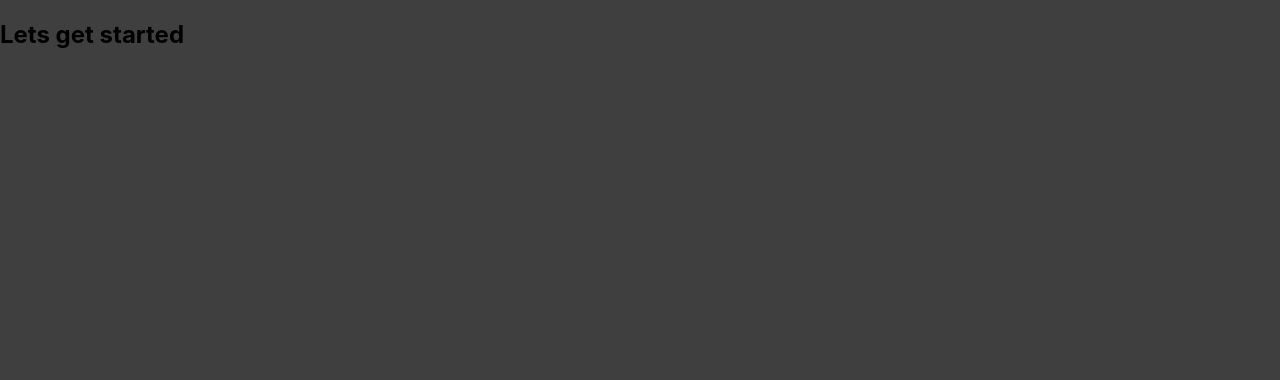
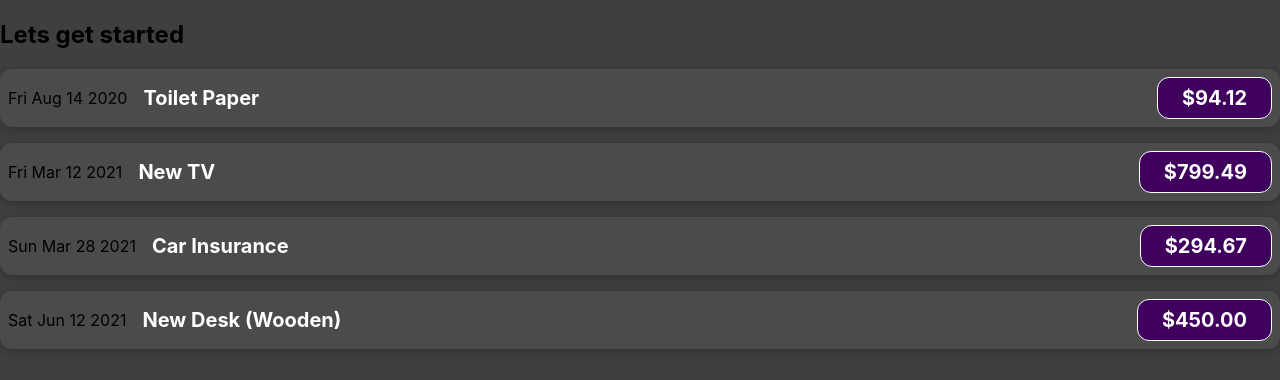
Before and after one commit to esptrev/reactExpenseTracker, a JavaScript app: page / in a window 1280 px wide. Shown: the top 380 px of the page. Built offline with nearby package versions, Linux system fonts and the light colour scheme.

Commit message:
first components

```diff
--- a/src/App.js
+++ b/src/App.js
@@ -1,12 +1,58 @@
-import logo from './logo.svg';
 import './App.css';
+import ExpenseItem from "./components/ExpenseItem";
 
 function App() {
-  return (
-    <div>
-      <h2>Lets get started</h2>
-    </div>
-  );
+    const expenses = [
+        {
+            id: 'e1',
+            title: 'Toilet Paper',
+            amount: 94.12,
+            date: new Date(2020, 7, 14),
+        },
+        {id: 'e2', title: 'New TV', amount: 799.49, date: new Date(2021, 2, 12)},
+        {
+            id: 'e3',
+            title: 'Car Insurance',
+            amount: 294.67,
+            date: new Date(2021, 2, 28),
+        },
+        {
+            id: 'e4',
+            title: 'New Desk (Wooden)',
+            amount: 450,
+            date: new Date(2021, 5, 12),
+        },
+    ];
+    return (
+        <div>
+            <h2>Lets get started</h2>
+
+            <ExpenseItem
+                title={expenses[0].title}
+                amount={expenses[0].amount}
+                date={expenses[0].date}
+            ></ExpenseItem>
+
+            <ExpenseItem
+                title={expenses[1].title}
+                amount={expenses[1].amount}
+                date={expenses[1].date}
+            ></ExpenseItem>
+
+            <ExpenseItem
+                title={expenses[2].title}
+                amount={expenses[2].amount}
+                date={expenses[2].date}
+            ></ExpenseItem>
+
+            <ExpenseItem
+                title={expenses[3].title}
+                amount={expenses[3].amount}
+                date={expenses[3].date}
+            ></ExpenseItem>
+
+        </div>
+    );
 }
 
 export default App;
--- /dev/null
+++ b/src/components/ExpenseItem.css
@@ -0,0 +1,56 @@
+.expense-item {
+    display: flex;
+    justify-content: space-between;
+    align-items: center;
+    box-shadow: 0 2px 8px rgba(0, 0, 0, 0.25);
+    padding: 0.5rem;
+    margin: 1rem 0;
+    border-radius: 12px;
+    background-color: #4b4b4b;
+}
+
+.expense-item__description {
+    display: flex;
+    flex-direction: column;
+    gap: 1rem;
+    align-items: flex-end;
+    flex-flow: column-reverse;
+    justify-content: flex-start;
+    flex: 1;
+}
+
+.expense-item h2 {
+    color: #3a3a3a;
+    font-size: 1rem;
+    flex: 1;
+    margin: 0 1rem;
+    color: white;
+}
+
+.expense-item__price {
+    font-size: 1rem;
+    font-weight: bold;
+    color: white;
+    background-color: #40005d;
+    border: 1px solid white;
+    padding: 0.5rem;
+    border-radius: 12px;
+}
+
+@media (min-width: 580px) {
+    .expense-item__description {
+        flex-direction: row;
+        align-items: center;
+        justify-content: flex-start;
+        flex: 1;
+    }
+
+    .expense-item__description h2 {
+        font-size: 1.25rem;
+    }
+
+    .expense-item__price {
+        font-size: 1.25rem;
+        padding: 0.5rem 1.5rem;
+    }
+}
--- /dev/null
+++ b/src/components/ExpenseItem.js
@@ -0,0 +1,18 @@
+import './ExpenseItem.css';
+
+function ExpenseItem(props) {
+const expenseDate =  props.date.toDateString();
+    return (
+        <div className="expense-item">
+            <div>{expenseDate}</div>
+            <div className="expense-item__description">
+                <h2>{props.title}</h2>
+            </div>
+            <div className="expense-item__price">${props.amount.toFixed(2)}</div>
+
+        </div>
+
+    );
+}
+
+export default ExpenseItem;
```
Also changed, not shown: src/components/ExpenseDate.js (added).
